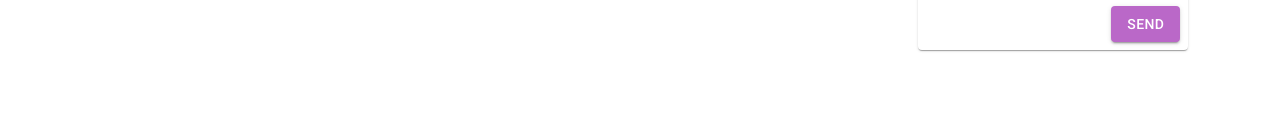
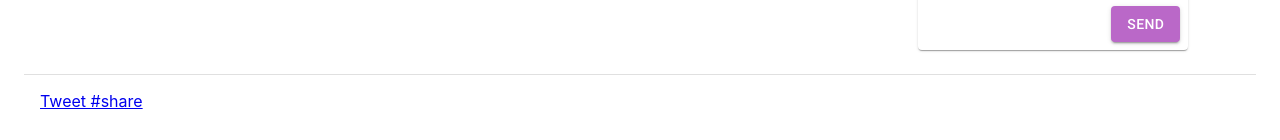
Before and after one commit to y-hiraoka/Splatcord, a React (Create React App) app: page / in a window 1280 px wide. Shown: the part 675-815 px from the top of the page. Built offline with nearby package versions, Linux system fonts and the light colour scheme.

Commit message:
ツイッターのシェアボタンを追加

```diff
--- a/src/App.tsx
+++ b/src/App.tsx
@@ -12,6 +12,7 @@ import { ThemeProvider } from '@material-ui/styles';
 import { createMuiTheme } from '@material-ui/core';
 import { purple } from '@material-ui/core/colors';
 import SelectionBar from "./components/SelectionBar";
+import AppFooter from './components/AppFooter';
 
 const outerTheme = createMuiTheme({
   palette: {
@@ -47,6 +48,7 @@ class App extends React.Component<{}, {}> {
             <Grid item xs={12} sm={6} md={4} lg={3}><RandomMainInCategoryCard /></Grid>
             <Grid item xs={12} sm={6} md={4} lg={3}><RandomMainInSpecificSubCard /></Grid>
             <Grid item xs={12} sm={6} md={4} lg={3}><GreetingFromTanimotoCard /></Grid>
+            <Grid item xs={12}><AppFooter /></Grid>
           </Grid>
         </SelectionBar>
       </ThemeProvider>
--- /dev/null
+++ b/src/components/AppFooter.tsx
@@ -0,0 +1,26 @@
+import React from "react";
+import { Divider, Theme, Link } from "@material-ui/core";
+import TwitterShareButton from "./TwitterShareButton";
+import { makeStyles, createStyles } from "@material-ui/styles";
+
+const useStyles = makeStyles((theme:Theme) =>
+    createStyles({
+        buttonDisplay: {
+            margin: theme.spacing(2),
+            display: "inline-block",
+        },
+        linkDisplay: {
+            marginLeft:"auto",
+        }
+    }));
+
+export default function AppFooter() {
+    const classes = useStyles();
+
+    return (
+        <div>
+            <Divider />
+            <TwitterShareButton className={classes.buttonDisplay}/>
+        </div>
+    );
+}
--- /dev/null
+++ b/src/components/TwitterShareButton.tsx
@@ -0,0 +1,21 @@
+import React from "react";
+
+interface Props {
+    className?: string;
+}
+
+export default function TwitterShareButton(props: Props) {
+    return (
+        <div className={props.className}>
+            <a href={`https://twitter.com/intent/tweet?button_hashtag=share&ref_src=twsrc%5Etfw`}
+                className="twitter-hashtag-button"
+                data-size="large"
+                data-text="DiscordでSplatoon2のブキランダムができる！"
+                data-url="https://stin-dev.github.io/hello-splatoon-bot/"
+                data-related="stin_factory"
+                data-lang="ja"
+                data-dnt="true"
+                data-show-count="false">Tweet #share</a>
+        </div>
+    );
+}
```
